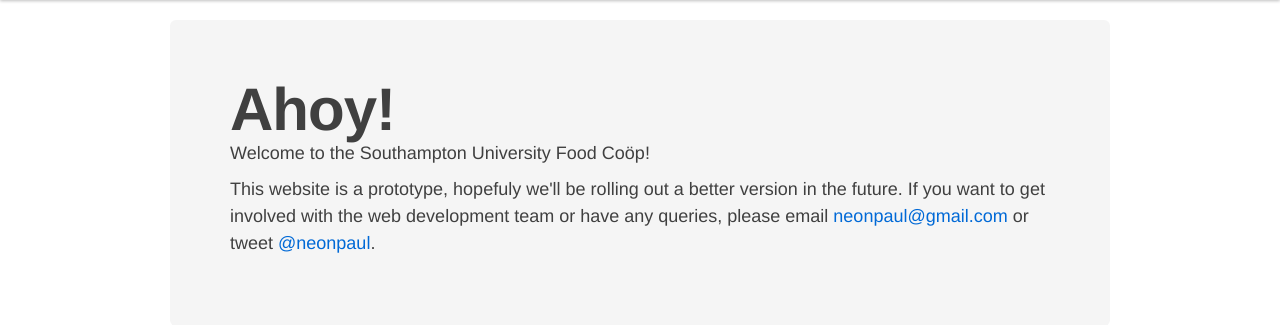
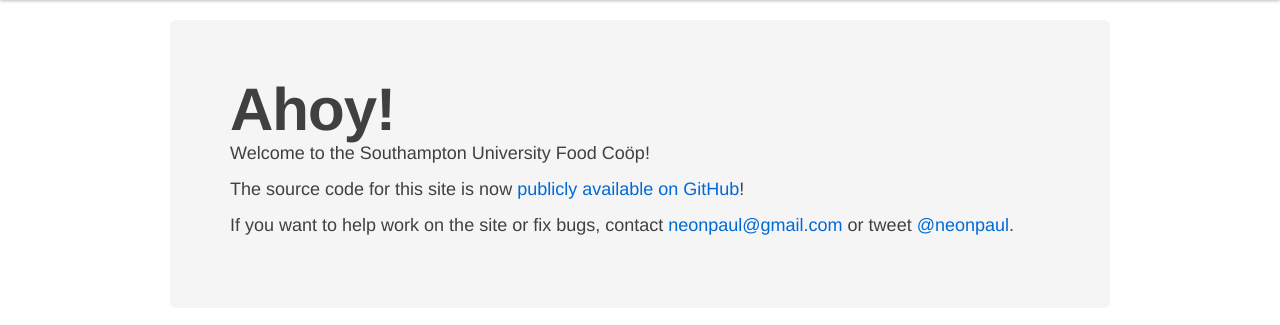
Before and after one commit to NeonPaul/food-coop, a CodeIgniter app: page / in a window 1280 px wide. Shown: the part 40-365 px from the top of the page. Run offline with CodeIgniter, Linux system fonts and the light colour scheme.

Commit message:
Message about source being on github

```diff
--- a/application/views/welcome_message.php
+++ b/application/views/welcome_message.php
@@ -11,6 +11,9 @@ page.</p>
 		<p>Welcome to the Southampton University Food Co&ouml;p!</p>
 		<?endif;?>
 
-		<p>This website is a prototype, hopefuly we'll be rolling out a better version in the future. If you want to get involved with the web development team or have any queries, please email <a href="mailto:neonpaul@gmail.com?subject=Food%20Co-op">neonpaul@gmail.com</a> or tweet <a href="http://www.twitter.com/neonpaul">@neonpaul</a>.</p>
+                <p>The source code for this site is now
+                   <a href="http://github.com/neonpaul/food-coop">
+                   publicly available on GitHub</a>!</p>
+		<p>If you want to help work on the site or fix bugs, contact <a href="mailto:neonpaul@gmail.com?subject=Food%20Co-op">neonpaul@gmail.com</a> or tweet <a href="http://www.twitter.com/neonpaul">@neonpaul</a>.</p>
 	</div>
 </div>
```
